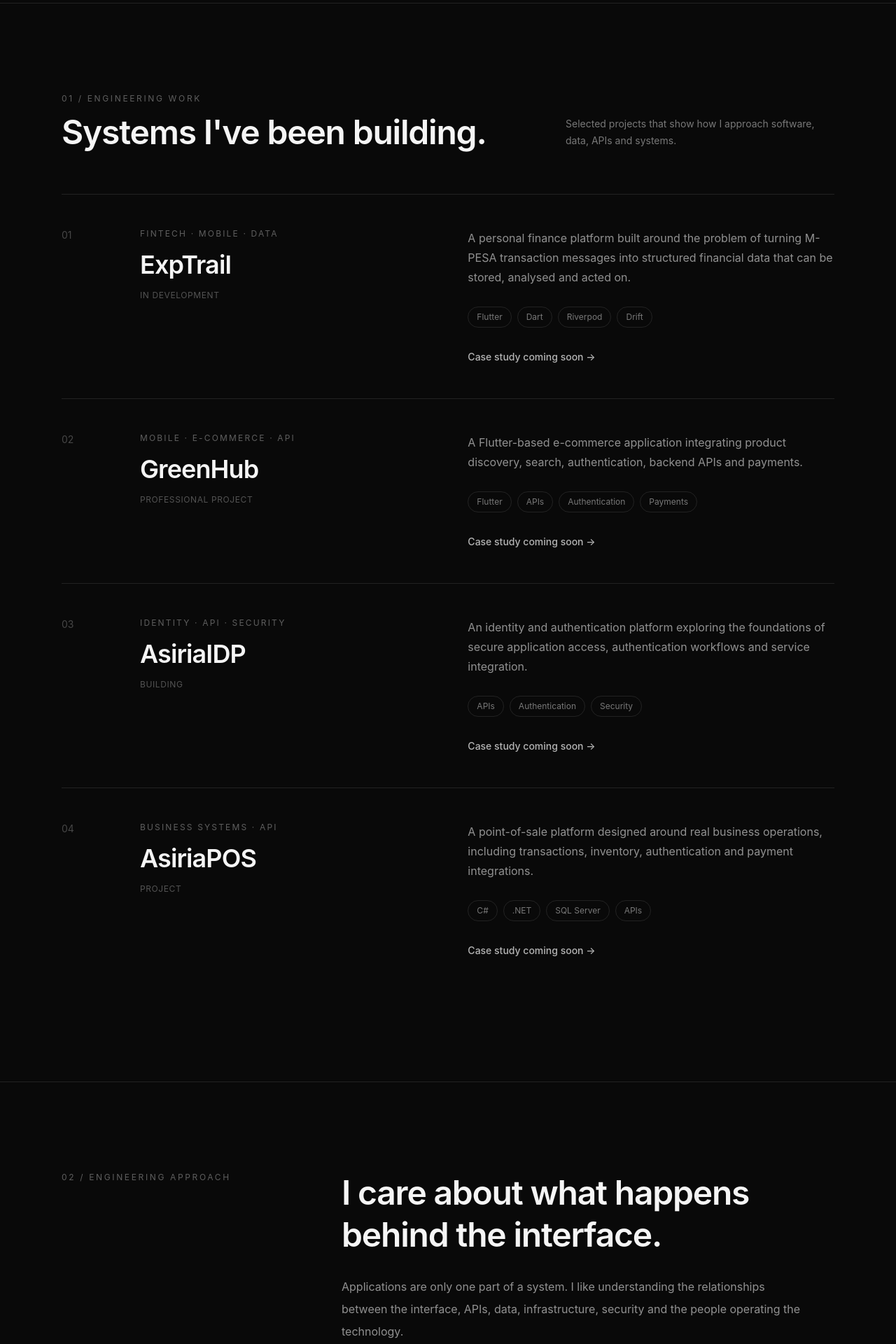
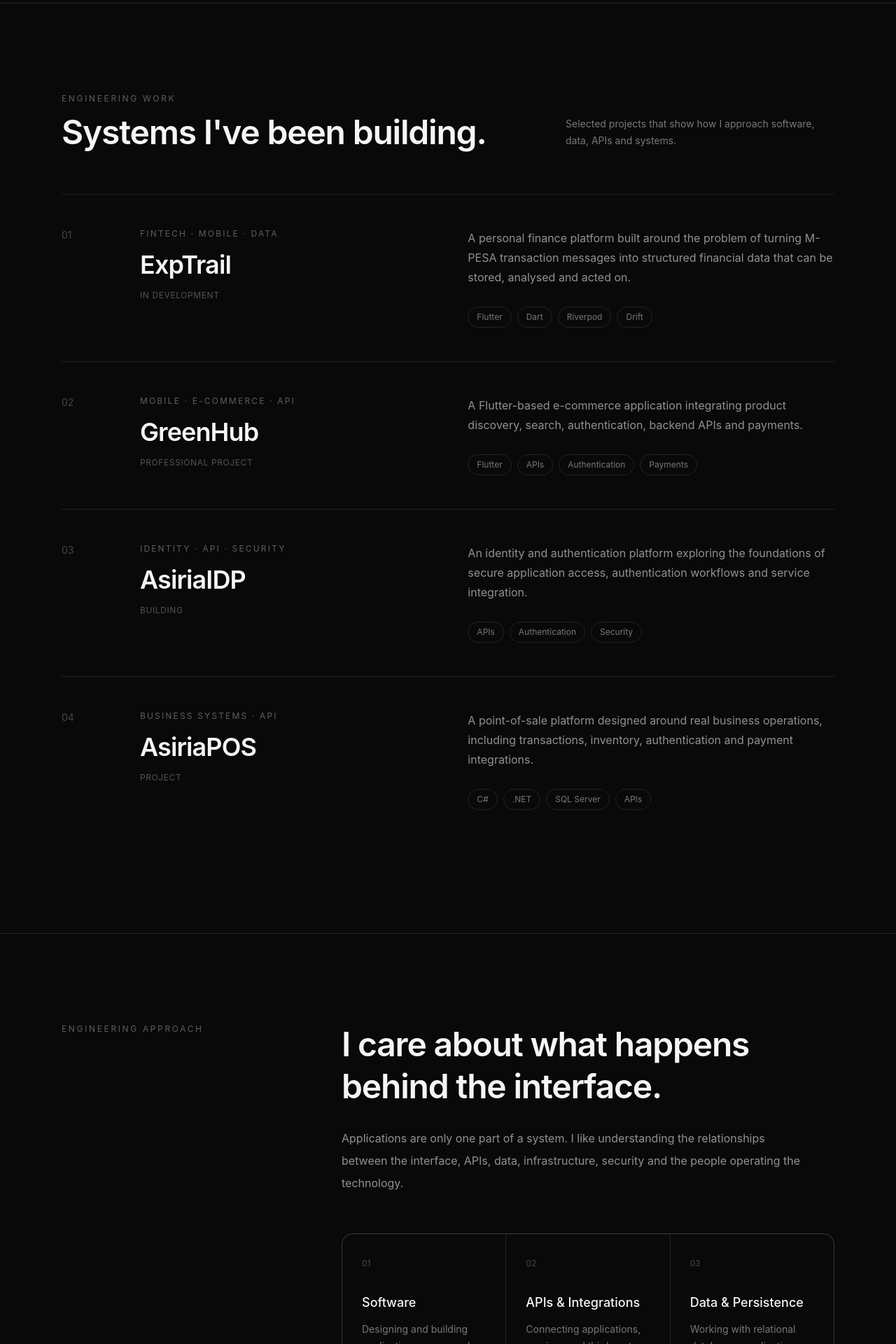
Before and after one commit to Muthaa/philip-portfolio, a Next.js app: page / in a window 1280 px wide. Shown: the part 920-2840 px from the top of the page at 70% size. Built offline with nearby package versions, Linux system fonts and the light colour scheme.

Commit message:
Restructure section display

```diff
--- a/app/page.tsx
+++ b/app/page.tsx
@@ -214,7 +214,7 @@ export default function Home() {
           <div className="flex flex-col justify-between gap-6 md:flex-row md:items-end">
             <div>
               <p className="text-xs uppercase tracking-[0.22em] text-white/35">
-                01 / Engineering work
+                Engineering work
               </p>
 
               <h2 className="mt-4 text-3xl font-semibold tracking-tight md:text-5xl">
@@ -269,12 +269,12 @@ export default function Home() {
                       ))}
                     </div>
 
-                    <button
+                    {/* <button
                       className="mt-8 text-sm font-medium text-white/70 transition hover:text-white"
                       type="button"
                     >
                       Case study coming soon →
-                    </button>
+                    </button> */}
                   </div>
                 </div>
               </article>
@@ -289,7 +289,7 @@ export default function Home() {
           <div className="grid gap-12 md:grid-cols-[1fr_2fr]">
             <div>
               <p className="text-xs uppercase tracking-[0.22em] text-white/35">
-                02 / Engineering approach
+                Engineering approach
               </p>
             </div>
 
@@ -336,7 +336,7 @@ export default function Home() {
           <div className="flex flex-col justify-between gap-6 md:flex-row md:items-end">
             <div>
               <p className="text-xs uppercase tracking-[0.22em] text-white/35">
-                03 / Selected client work
+                Selected client work
               </p>
 
               <h2 className="mt-4 text-3xl font-semibold tracking-tight md:text-5xl">
@@ -375,7 +375,7 @@ export default function Home() {
 
       {/* EXPERIENCE */}
       <section id="experience" className="border-t border-white/10 py-24 md:py-32">
-        <div className="grid gap-12 md:grid-cols-[0.8fr_1.2fr]">
+        <div className="mx-auto max-w-6xl grid gap-12 md:grid-cols-[0.8fr_1.2fr]">
           <div>
             <p className="text-xs font-medium uppercase tracking-[0.2em] text-white/40">
               Experience & Background
@@ -504,7 +504,7 @@ export default function Home() {
         <div className="mx-auto max-w-6xl px-6 py-24 md:py-32">
           <div className="grid gap-12 md:grid-cols-[1fr_2fr]">
             <p className="text-xs uppercase tracking-[0.22em] text-white/35">
-              05 / About
+              About
             </p>
 
             <div>
@@ -560,7 +560,7 @@ export default function Home() {
       <section id="contact" className="border-t border-white/10">
         <div className="mx-auto max-w-6xl px-6 py-32 md:py-40">
           <p className="text-xs uppercase tracking-[0.22em] text-white/35">
-            06 / Contact
+            Contact
           </p>
 
           <h2 className="mt-6 max-w-4xl text-4xl font-semibold leading-tight tracking-tight md:text-6xl">
```
